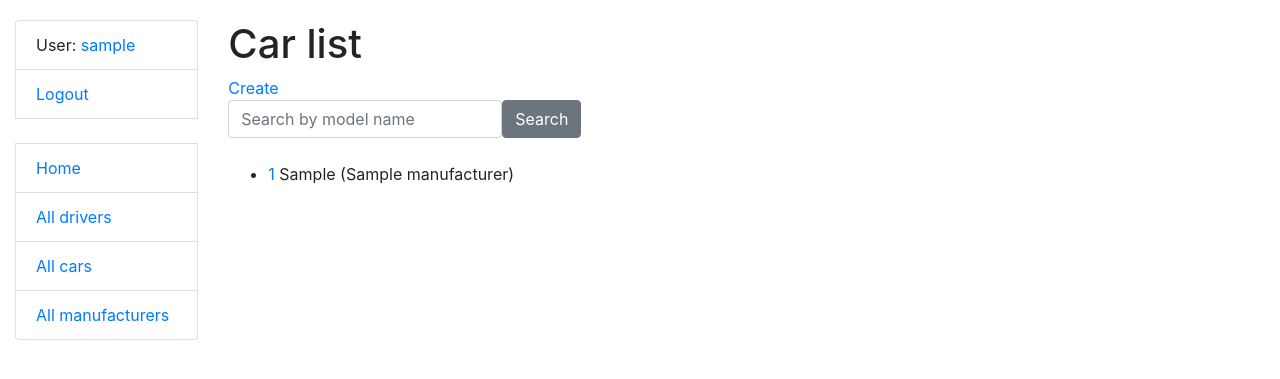
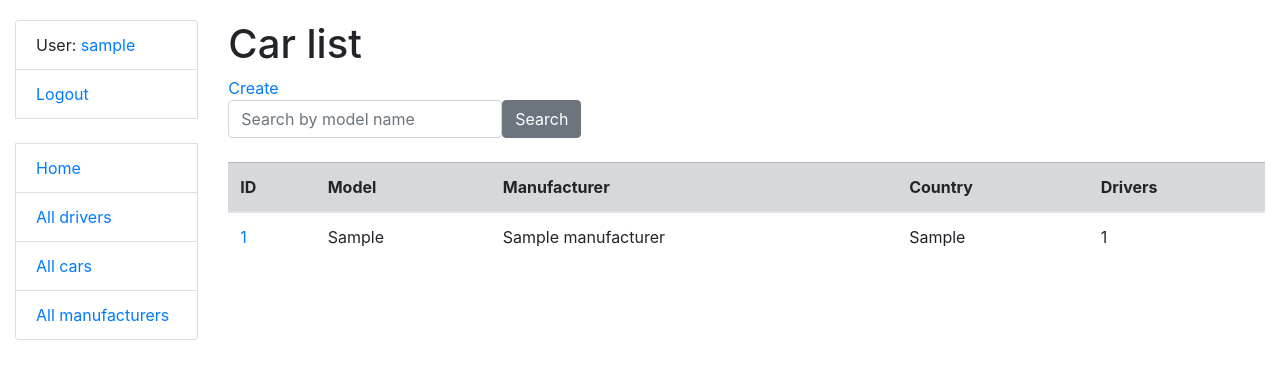
Before and after one commit to nikon4uk/py-taxi-service, a Django app: page /cars/ in a window 1280 px wide. Shown: the top 379 px of the page. Run offline with Django 4.2, Linux system fonts and the light colour scheme; a user stored in the database is signed in; tables that the repository leaves empty hold one stand-in row (values such as "Sample post"); some libraries are stand-ins or nearby versions.

Commit message:
Add favicon & edit templates

```diff
--- /dev/null
+++ b/static/favicon/about.txt
@@ -0,0 +1,6 @@
+This favicon was generated using the following graphics from Twitter Twemoji:
+
+- Graphics Title: 1f695.svg
+- Graphics Author: Copyright 2020 Twitter, Inc and other contributors (https://github.com/twitter/twemoji)
+- Graphics Source: https://github.com/twitter/twemoji/blob/master/assets/svg/1f695.svg
+- Graphics License: CC-BY 4.0 (https://creativecommons.org/licenses/by/4.0/)
--- a/templates/base.html
+++ b/templates/base.html
@@ -5,12 +5,24 @@
     {% block title %}<title>Taxi Service</title>{% endblock %}
     <meta charset="utf-8">
     <meta name="viewport" content="width=device-width, initial-scale=1">
+
     <link rel="stylesheet"
           href="https://cdn.jsdelivr.net/npm/bootstrap@4.5.3/dist/css/bootstrap.min.css"
           integrity="sha384-TX8t27EcRE3e/ihU7zmQxVncDAy5uIKz4rEkgIXeMed4M0jlfIDPvg6uqKI2xXr2"
           crossorigin="anonymous">
+    <link rel="apple-touch-icon" sizes="180x180" href="/favicon/apple-touch-icon.png">
+    <link rel="icon" type="image/png" sizes="32x32" href="/favicon/favicon-32x32.png">
+    <link rel="icon" type="image/png" sizes="16x16" href="/favicon/favicon-16x16.png">
+    <link rel="manifest" href="/favicon/site.webmanifest">
+
     <!-- Add additional CSS in static file -->
+
     {% load static %}
+    <link rel="apple-touch-icon" sizes="180x180" href="{% static '/favicon/apple-touch-icon.png' %}">
+    <link rel="icon" type="image/png" sizes="32x32" href="{% static '/favicon/favicon-32x32.png' %}">
+    <link rel="icon" type="image/png" sizes="16x16" href="{% static '/favicon/favicon-16x16.png' %}">
+    <link rel="manifest" href="{% static '/favicon/site.webmanifest' %}">
+
     <link rel="stylesheet" href="{% static 'css/styles.css' %}">
 </head>
 
@@ -31,7 +43,6 @@
             {% block pagination %}
                 {% include "includes/pagination.html" %}
             {% endblock %}
-
         </div>
     </div>
 </div>
--- a/templates/taxi/car_list.html
+++ b/templates/taxi/car_list.html
@@ -14,14 +14,31 @@
             <input value="Search" type="submit" class="btn btn-secondary">
         </label>
     </form><br>
-    <ul>
-      {% for car in car_list %}
-        <li>
-          <a href="{% url "taxi:car-detail" pk=car.id %} ">{{ car.id }}</a>
-          {{ car.model }} ({{ car.manufacturer.name }})
-        </li>
-      {% endfor %}
-    </ul>
+    <table class="table">
+        <thead class="table-secondary">
+            <tr>
+                <th>ID</th>
+                <th>Model</th>
+                <th>Manufacturer</th>
+                <th>Country</th>
+                <th>Drivers</th>
+            </tr>
+        </thead>
+        <tbody>
+            {% for car in car_list %}
+                <tr>
+                    <td><a href="{% url "taxi:car-detail" pk=car.pk %}">{{ car.id }}</a></td>
+                    <td> {{ car.model }}</td>
+                    <td> {{ car.manufacturer.name }}</td>
+                    <td> {{ car.manufacturer.country }}</td>
+                    <td> {{ car.drivers.count }}</td>
+                </tr>
+            {% endfor %}
+        </tbody>
+
+
+    </table>
+
   {% else %}
     <p>There are no cars in taxi</p>
   {% endif %}
```
Also changed, not shown: templates/taxi/car_detail.html (+17 -4 lines), templates/taxi/driver_detail.html (+11 -5 lines), templates/taxi/driver_list.html (+11 -4 lines), templates/taxi/manufacturer_list.html (+11 -11 lines), static/favicon/android-chrome-192x192.png (added), static/favicon/android-chrome-512x512.png (added), static/favicon/apple-touch-icon.png (added), static/favicon/favicon-16x16.png (added), static/favicon/favicon-32x32.png (added), static/favicon/favicon.ico (added), static/favicon/site.webmanifest (added).
